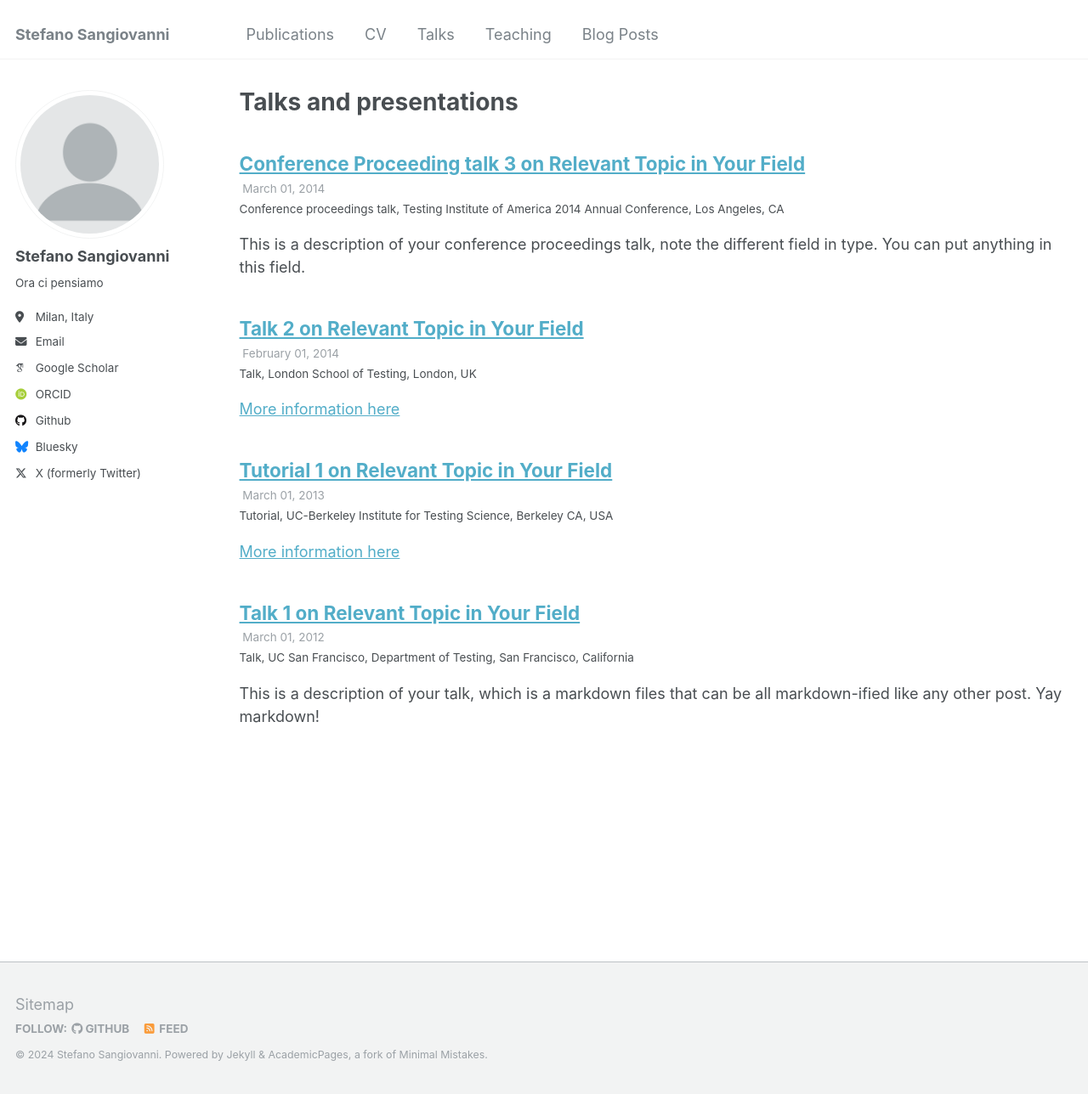
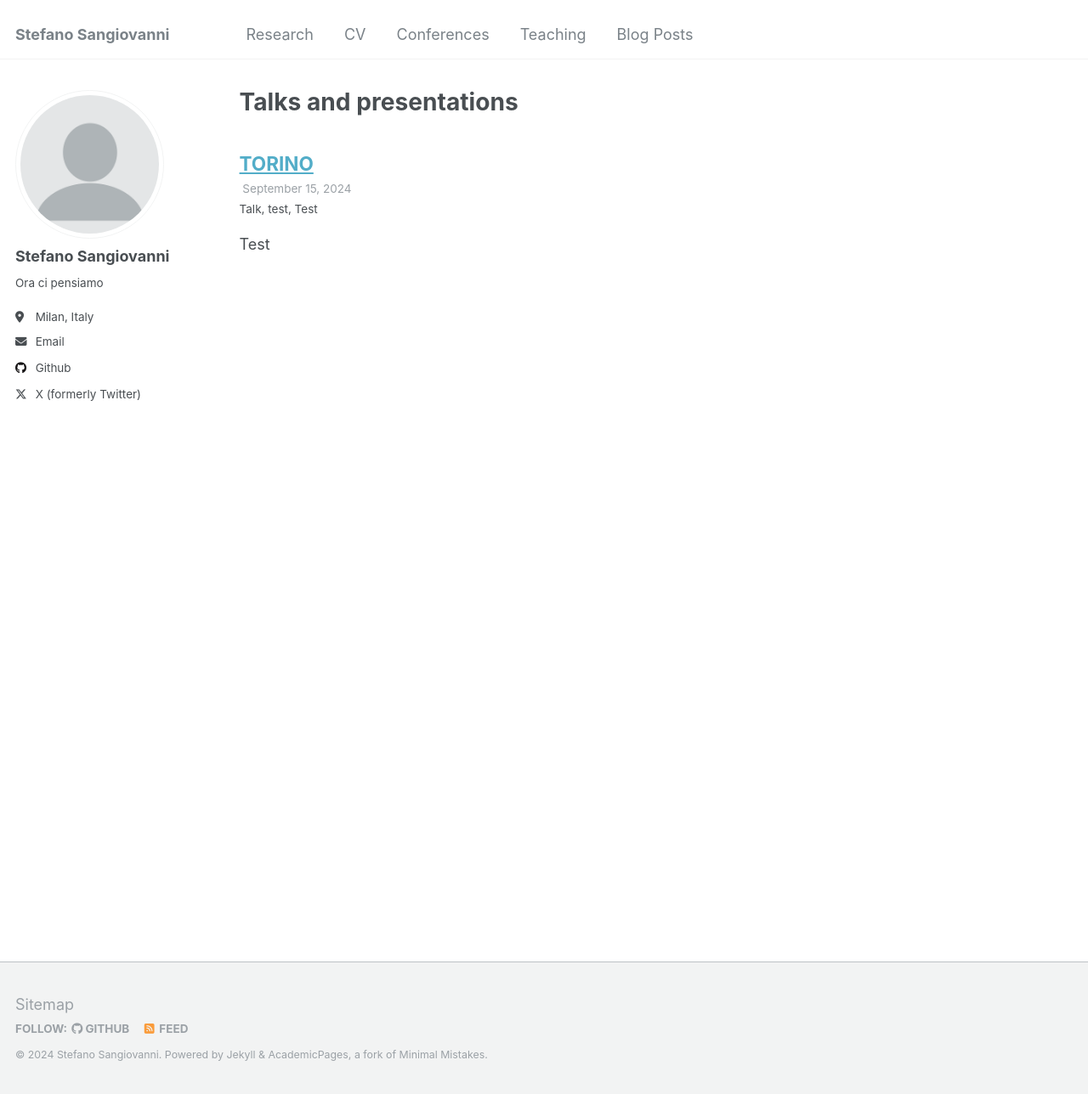
Before and after one commit to ste-sangiovanni/ste-sangiovanni.github.io, a Jekyll site: the page built from _pages/talks.html, in a window 1280 px wide and 1288 px high. Shown: the whole window at 85% size. Built offline with Jekyll 4.4.1, drawn with Linux system fonts in a browser that asks for light colours; some web fonts are replaced.

Commit message:
no explosions pls :)

```diff
--- a/_config.yml
+++ b/_config.yml
@@ -32,9 +32,9 @@ author:
 
   # Academic websites
   arxiv            : # URL - Update with the correct link to your profile
-  googlescholar    : "https://scholar.google.com/citations?user=PS_CX0AAAAAJ"
+  googlescholar    : #
   impactstory      : # URL
-  orcid            : "http://orcid.org/yourorcidurl"
+  orcid            : #
   semantic         : # URL
   pubmed           : # URL
   researchgate     : # URL
@@ -48,7 +48,7 @@ author:
   stackoverflow    : # User number or user number and name (i.e., use "1" or "1/jeff-atwood")
 
   # Social media
-  bluesky          : "bsky.app" # Replace this with you Bluesky username
+  bluesky          : # Replace this with you Bluesky username
   facebook         : # Username
   flickr           : # Username
   foursquare       : # Username
--- a/_data/navigation.yml
+++ b/_data/navigation.yml
@@ -5,14 +5,14 @@
 # prevent it from being included in the site.
 
 main:
-  - title: "Publications"
-    url: /publications/
+  - title: "Research"
+    url: /research/
 
   - title: "CV"
     url: /cv/
 
-  - title: "Talks"
-    url: /talks/
+  - title: "Conferences"
+    url: /Conferences/
 
   - title: "Teaching"
     url: /teaching/
--- a/_talks/2012-03-01-talk-1.md
+++ b/_talks/2012-03-01-talk-1.md
@@ -1,11 +1,11 @@
 ---
-title: "Talk 1 on Relevant Topic in Your Field"
+title: "TORINO"
 collection: talks
 type: "Talk"
-permalink: /talks/2012-03-01-talk-1
-venue: "UC San Francisco, Department of Testing"
-date: 2012-03-01
-location: "San Francisco, California"
+permalink: /talks/2024-09-15-talk-1
+venue: "test"
+date: 2024-09-15
+location: "Test"
 ---
 
-This is a description of your talk, which is a markdown files that can be all markdown-ified like any other post. Yay markdown!
+Test
--- a/_talks/2013-03-01-tutorial-1.md
+++ /dev/null
@@ -1,13 +0,0 @@
----
-title: "Tutorial 1 on Relevant Topic in Your Field"
-collection: talks
-type: "Tutorial"
-permalink: /talks/2013-03-01-tutorial-1
-venue: "UC-Berkeley Institute for Testing Science"
-date: 2013-03-01
-location: "Berkeley CA, USA"
----
-
-[More information here](http://exampleurl.com)
-
-This is a description of your tutorial, note the different field in type. This is a markdown files that can be all markdown-ified like any other post. Yay markdown!
--- a/_talks/2014-02-01-talk-2.md
+++ /dev/null
@@ -1,13 +0,0 @@
----
-title: "Talk 2 on Relevant Topic in Your Field"
-collection: talks
-type: "Talk"
-permalink: /talks/2014-02-01-talk-2
-venue: "London School of Testing"
-date: 2014-02-01
-location: "London, UK"
----
-
-[More information here](http://example2.com)
-
-This is a description of your talk, which is a markdown files that can be all markdown-ified like any other post. Yay markdown!
--- a/_talks/2014-03-01-talk-3.md
+++ /dev/null
@@ -1,11 +0,0 @@
----
-title: "Conference Proceeding talk 3 on Relevant Topic in Your Field"
-collection: talks
-type: "Conference proceedings talk"
-permalink: /talks/2014-03-01-talk-3
-venue: "Testing Institute of America 2014 Annual Conference"
-date: 2014-03-01
-location: "Los Angeles, CA"
----
-
-This is a description of your conference proceedings talk, note the different field in type. You can put anything in this field.
```
Also changed, not shown: _portfolio/portfolio-1.md (deleted, +0 -5 lines), _portfolio/portfolio-2.html (deleted, +0 -7 lines), _posts/2012-08-14-blog-post-1.md (+0 -11 lines), _posts/2013-08-14-blog-post-2.md (deleted, +0 -20 lines), _posts/2014-08-14-blog-post-3.md (deleted, +0 -20 lines), _posts/2015-08-14-blog-post-4.md (deleted, +0 -20 lines), _posts/2199-01-01-future-post.md (deleted, +0 -11 lines), _publications/2010-10-01-paper-title-number-2.md (deleted, +0 -14 lines), _publications/2015-10-01-paper-title-number-3.md (deleted, +0 -14 lines), _publications/2024-02-17-paper-title-number-4.md (deleted, +0 -13 lines).
